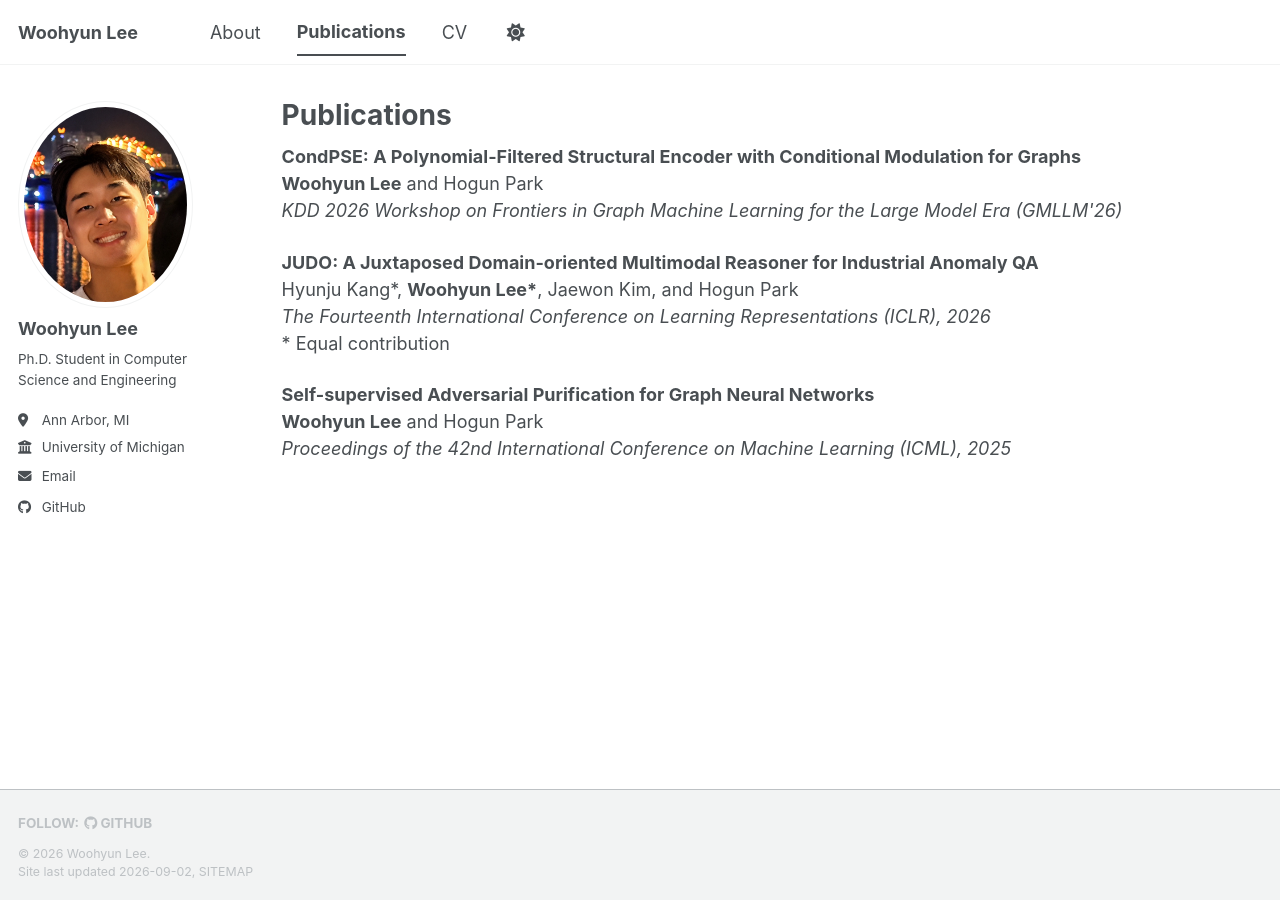
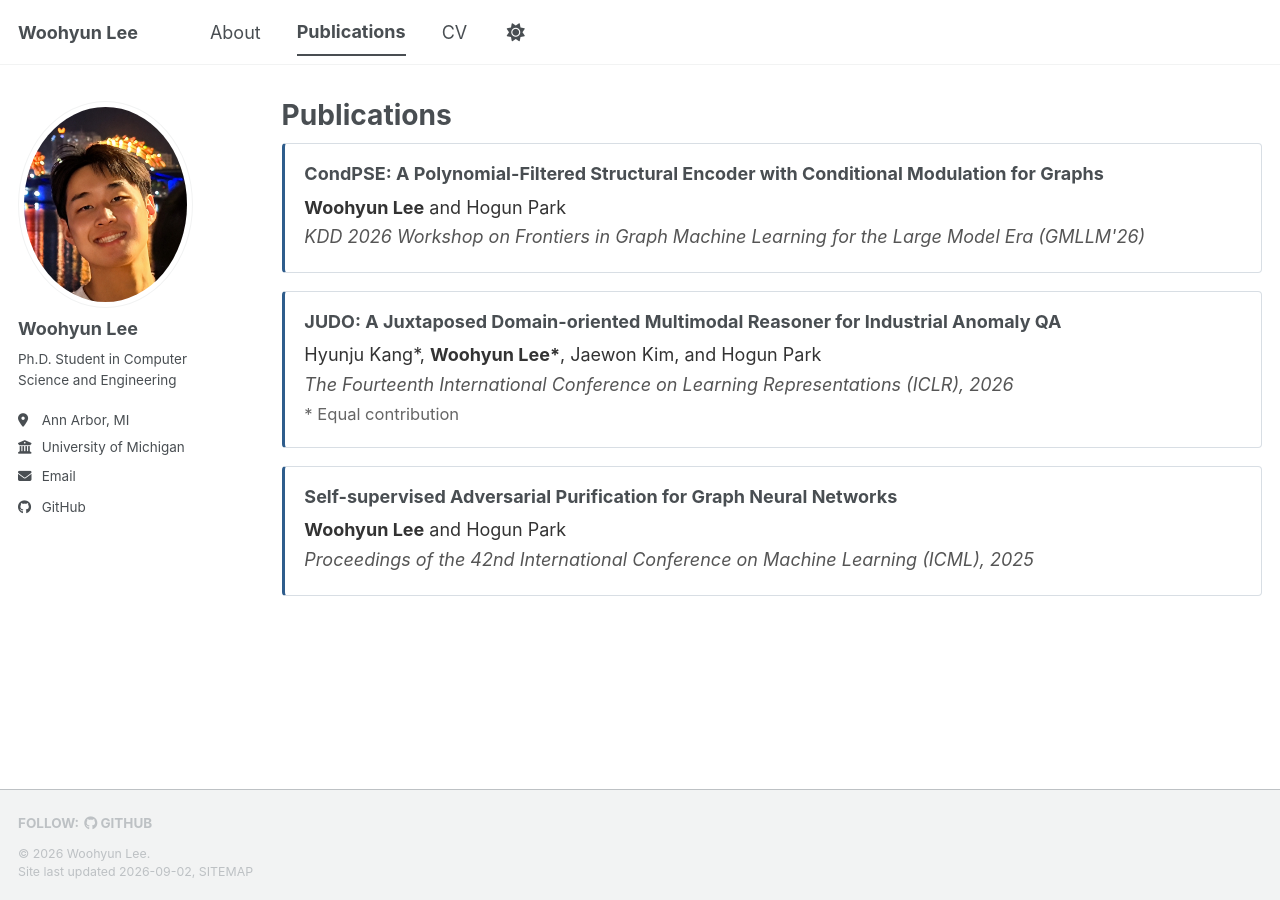
Before and after one commit to woodavid31/woodavid31.github.io, a Jekyll site: the page built from _pages/publications.html, in a window 1280 px wide. Built offline with Jekyll 4.4.1, drawn with Linux system fonts in a browser that asks for light colours; a style sheet for code colours, icons or effects is not loaded.

Commit message:
Refine homepage publications

```diff
--- a/_includes/head/custom.html
+++ b/_includes/head/custom.html
@@ -19,8 +19,39 @@
 <meta name="theme-color" content="var(--global-bg-color)"/>
 
 <style>
-.publications-list p {
-  margin: 0 0 1.35em;
+.publications-list {
+  margin-top: 0.75em;
+}
+.publication-entry {
+  margin: 0 0 1em;
+  padding: 1em 1.1em;
+  border: 1px solid #d8dee4;
+  border-left: 3px solid #2f5d8c;
+  border-radius: 4px;
+  background: #fff;
+}
+.publication-entry h3 {
+  margin: 0 0 0.45em;
+  font-size: 1em;
+  line-height: 1.35;
+}
+.publication-entry p {
+  margin: 0.2em 0;
+  line-height: 1.45;
+}
+.publication-authors {
+  color: #333;
+}
+.publication-venue {
+  color: #555;
+  font-style: italic;
+}
+.publication-note {
+  color: #666;
+  font-size: 0.92em;
+}
+.compact-publications .publication-entry {
+  padding: 0.9em 1em;
 }
 .cv-pdf-viewer {
   width: 100%;
@@ -35,6 +66,9 @@
   border: 0;
 }
 @media (max-width: 600px) {
+  .publication-entry {
+    padding: 0.85em 0.9em;
+  }
   .cv-pdf-viewer object,
   .cv-pdf-viewer iframe {
     height: 680px;
--- a/_pages/publications.html
+++ b/_pages/publications.html
@@ -6,22 +6,22 @@ author_profile: true
 ---
 
 <div class="publications-list">
-  <p>
-    <strong>CondPSE: A Polynomial-Filtered Structural Encoder with Conditional Modulation for Graphs</strong><br>
-    <strong>Woohyun Lee</strong> and Hogun Park<br>
-    <em>KDD 2026 Workshop on Frontiers in Graph Machine Learning for the Large Model Era (GMLLM'26)</em>
-  </p>
+  <article class="publication-entry">
+    <h3>CondPSE: A Polynomial-Filtered Structural Encoder with Conditional Modulation for Graphs</h3>
+    <p class="publication-authors"><strong>Woohyun Lee</strong> and Hogun Park</p>
+    <p class="publication-venue">KDD 2026 Workshop on Frontiers in Graph Machine Learning for the Large Model Era (GMLLM'26)</p>
+  </article>
 
-  <p>
-    <strong>JUDO: A Juxtaposed Domain-oriented Multimodal Reasoner for Industrial Anomaly QA</strong><br>
-    Hyunju Kang*, <strong>Woohyun Lee*</strong>, Jaewon Kim, and Hogun Park<br>
-    <em>The Fourteenth International Conference on Learning Representations (ICLR), 2026</em><br>
-    * Equal contribution
-  </p>
+  <article class="publication-entry">
+    <h3>JUDO: A Juxtaposed Domain-oriented Multimodal Reasoner for Industrial Anomaly QA</h3>
+    <p class="publication-authors">Hyunju Kang*, <strong>Woohyun Lee*</strong>, Jaewon Kim, and Hogun Park</p>
+    <p class="publication-venue">The Fourteenth International Conference on Learning Representations (ICLR), 2026</p>
+    <p class="publication-note">* Equal contribution</p>
+  </article>
 
-  <p>
-    <strong>Self-supervised Adversarial Purification for Graph Neural Networks</strong><br>
-    <strong>Woohyun Lee</strong> and Hogun Park<br>
-    <em>Proceedings of the 42nd International Conference on Machine Learning (ICML), 2025</em>
-  </p>
+  <article class="publication-entry">
+    <h3>Self-supervised Adversarial Purification for Graph Neural Networks</h3>
+    <p class="publication-authors"><strong>Woohyun Lee</strong> and Hogun Park</p>
+    <p class="publication-venue">Proceedings of the 42nd International Conference on Machine Learning (ICML), 2025</p>
+  </article>
 </div>
```
Also changed, not shown: _pages/about.md (+17 -0 lines).
